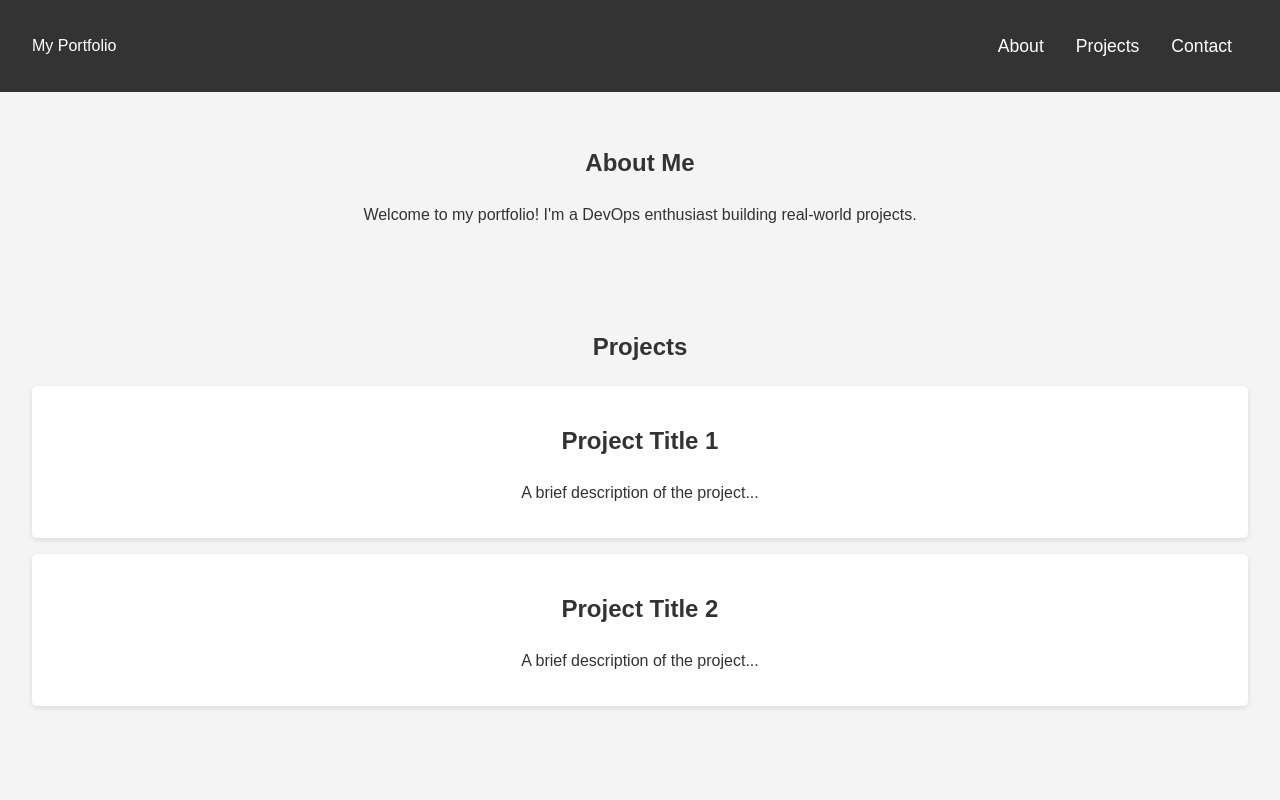
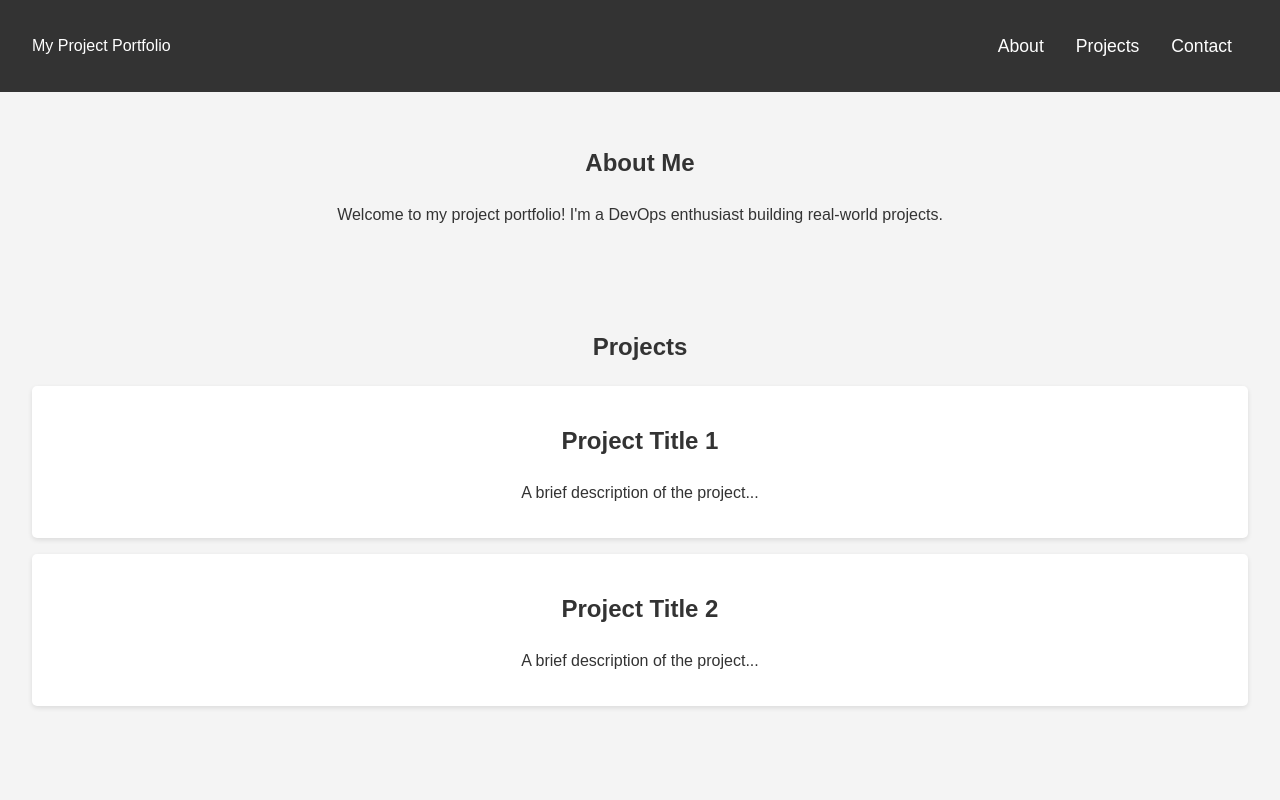
Before and after one commit to AnunukemSam/version-control-projects, a plain HTML site: page website-project/website/index.html in a window 1280 px wide. Shown: the top 800 px of the page. Drawn offline with Linux system fonts and the light colour scheme.

Commit message:
Adjusted webpage

```diff
--- a/website-project/website/index.html
+++ b/website-project/website/index.html
@@ -9,7 +9,7 @@
 <body>
     <header>
         <nav class="navbar">
-            <div class="logo">My Portfolio</div>
+            <div class="logo">My Project Portfolio</div>
             <ul class="nav-links">
                 <li><a href="#about">About</a></li>
                 <li><a href="#projects">Projects</a></li>
@@ -20,7 +20,7 @@
     <main>
         <section id="about">
             <h1>About Me</h1>
-            <p>Welcome to my portfolio! I'm a DevOps enthusiast building real-world projects.</p>
+            <p>Welcome to my project portfolio! I'm a DevOps enthusiast building real-world projects.</p>
         </section>
         <section id="projects">
             <h1>Projects</h1>
```
